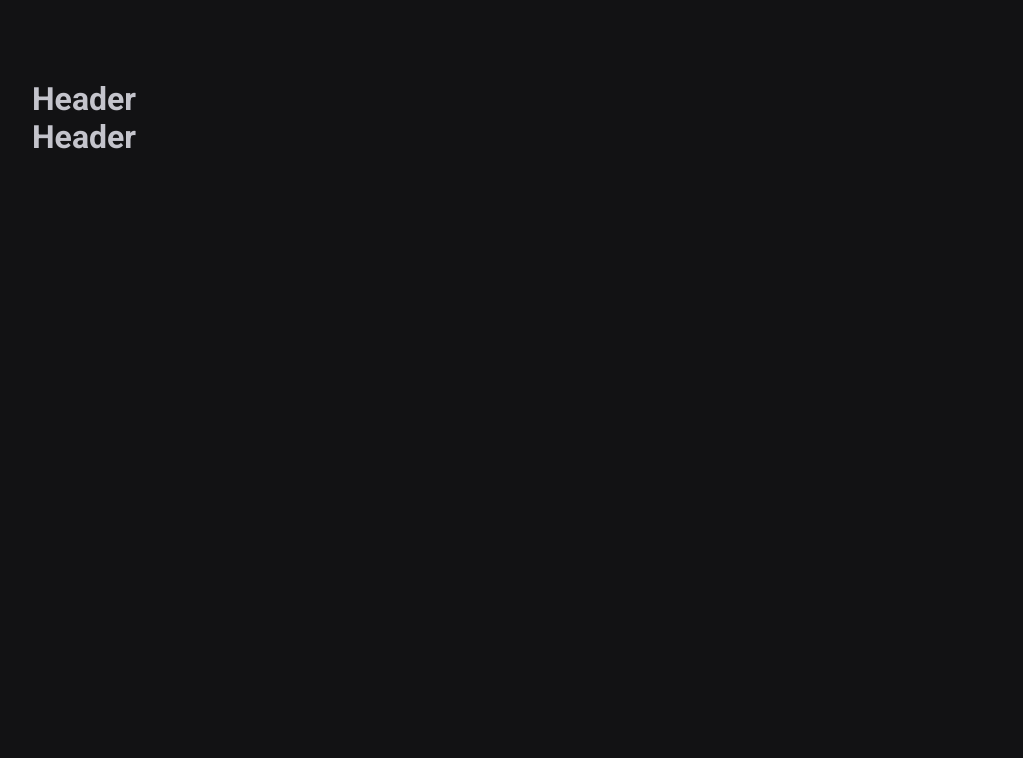
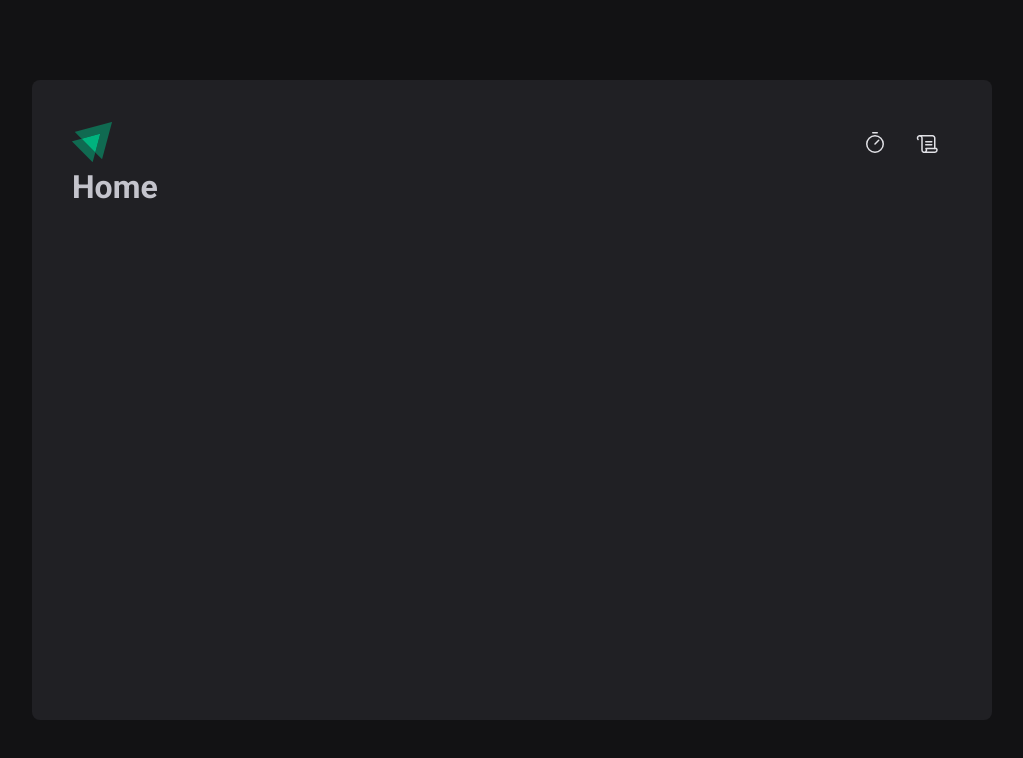
Before and after one commit to etizel/pomodoro-ignite-, a React (Vite) app: page / in a window 1280 px wide. Shown: the top 758 px of the page, without its empty margins (128-1151 px from the left). Built offline with nearby package versions, Linux system fonts and the light colour scheme.

Commit message:
Header-component-styled-completed

```diff
--- a/package.json
+++ b/package.json
@@ -11,6 +11,7 @@
   },
   "dependencies": {
     "d": "^1.0.2",
+    "phosphor-react": "^1.4.1",
     "react": "^19.0.0",
     "react-dom": "^19.0.0",
     "react-router-dom": "^7.6.0",
--- a/src/components/Router.tsx
+++ b/src/components/Router.tsx
@@ -1,5 +1,5 @@
 import { Routes, Route } from 'react-router-dom';
-import { Header } from '../pages/Header';
+import { Home } from '../pages/Home';
 import { History } from '../pages/History';
 import { DefaultLayout } from '../layouts/DefaulLayout/index';
 
@@ -7,7 +7,7 @@ export function Router() {
   return (
     <Routes>
       <Route path="/" element={<DefaultLayout />}>
-        <Route path="/" element={<Header />} />
+        <Route path="/" element={<Home />} />
         <Route path="/history" element={<History />} />
       </Route>
     </Routes>
--- a/src/layouts/DefaulLayout/index.tsx
+++ b/src/layouts/DefaulLayout/index.tsx
@@ -1,6 +1,6 @@
 import { Outlet } from 'react-router-dom';
-import { Header } from '../../pages/Header';
 import { LayoutContainer } from './styles';
+import { Header } from '../Header';
 export function DefaultLayout() {
   return (
     <LayoutContainer>
--- a/src/layouts/DefaulLayout/styles.ts
+++ b/src/layouts/DefaulLayout/styles.ts
@@ -3,5 +3,13 @@ import styled from "styled-components";
 export const LayoutContainer = styled.div`
   max-width: 74rem;
   height: calc(100vh - 10rem);
-  margin: 5rem 0 5rem 10rem;
+  margin: 5rem 10rem 5rem 10rem;
+  padding: 2.5rem;
+
+
+  background: ${(props) => props.theme['gray-800']};
+  border-radius: 8px;
+
+  display: flex;
+  flex-direction: column;
 `
--- /dev/null
+++ b/src/layouts/Header/index.tsx
@@ -0,0 +1,21 @@
+import { HeaderContainer } from './styles';
+import LogoInite from '../../assets/Logo.svg';
+import { Timer, Scroll } from 'phosphor-react';
+
+export function Header() {
+  return (
+    <HeaderContainer>
+      <span>
+        <img src={LogoInite} alt="" />
+      </span>
+      <nav>
+        <a href="">
+          <Timer size={24} />
+        </a>
+        <a href="">
+          <Scroll size={24} />
+        </a>
+      </nav>
+    </HeaderContainer>
+  );
+}
--- /dev/null
+++ b/src/layouts/Header/styles.ts
@@ -0,0 +1,33 @@
+import styled from 'styled-components';
+
+export const HeaderContainer = styled.header`
+  display: flex;
+  align-items: center;
+  justify-content: space-between;
+
+  nav {
+    display: flex;
+    gap: 0.3rem;
+  }
+
+  a {
+    width: 3rem;
+    height: 3rem;
+
+    display: flex;
+    justify-content: center;
+    align-items: center;
+
+    color: ${props => props.theme['gray-100']};
+
+    border-top: 3px solid transparent;
+    border-bottom: 3px solid transparent;
+
+    &:hover {
+      border-bottom: 3px solid ${props => props.theme['green-500']};
+    }
+  }
+
+
+
+`;
--- a/src/pages/Header.tsx
+++ /dev/null
@@ -1,3 +0,0 @@
-export function Header() {
-  return <h1>Header</h1>;
-}
--- /dev/null
+++ b/src/pages/Home.tsx
@@ -0,0 +1,3 @@
+export function Home() {
+  return <h1>Home</h1>;
+}
```
Also changed, not shown: src/assets/Logo.svg (renamed from src/Logo.svg), 1 other file (tests, documents, lock files or other folders).
